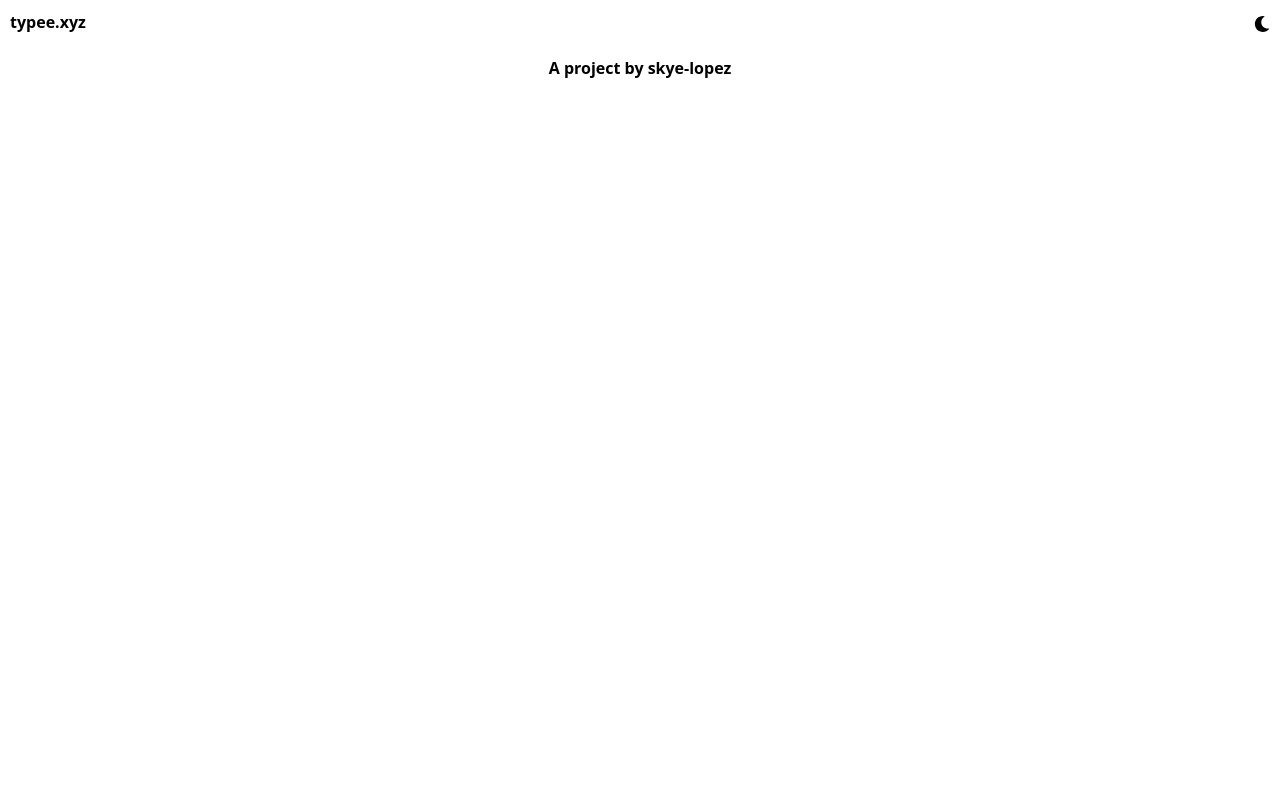
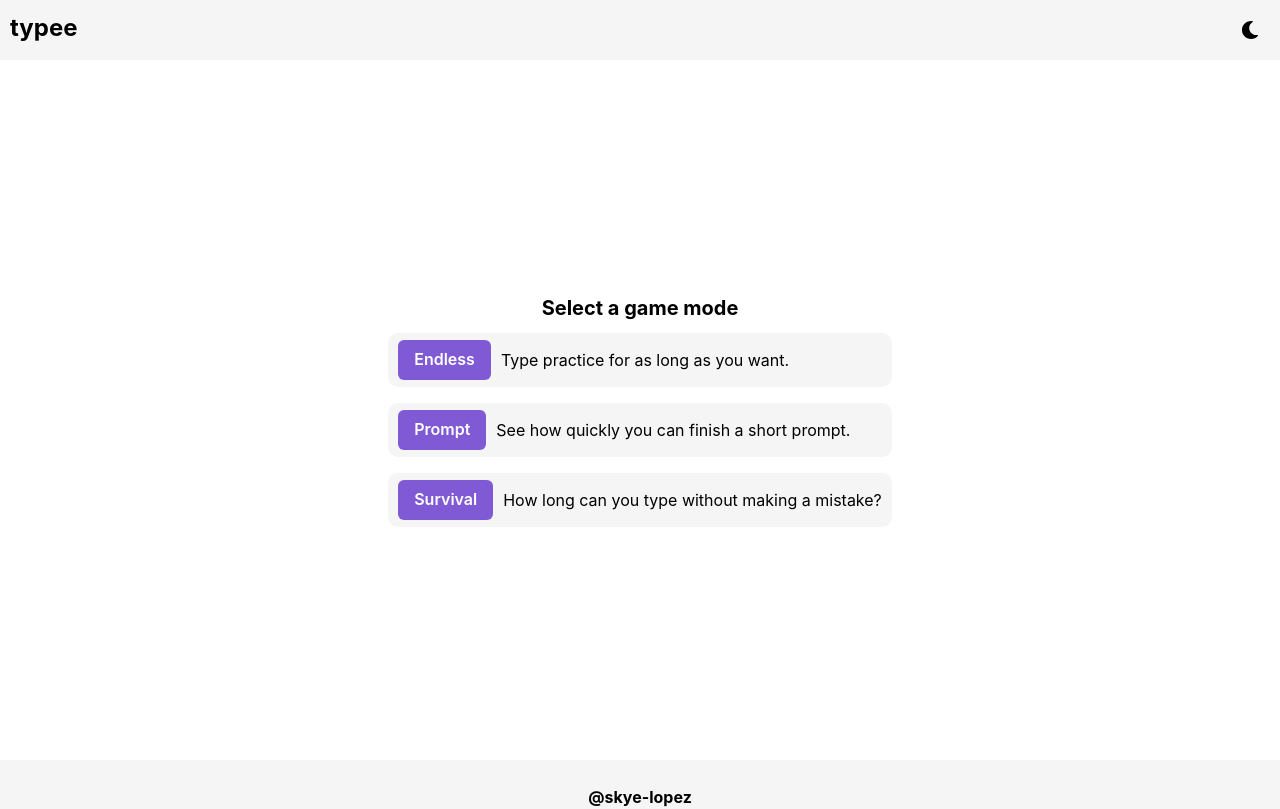
Before and after one commit to skye-lopez/typee, a React (Create React App) app: page / in a window 1280 px wide. Built offline with nearby package versions, Linux system fonts and the light colour scheme.

Commit message:
Have design worked out for game selection

```diff
--- a/src/App.tsx
+++ b/src/App.tsx
@@ -5,29 +5,31 @@ import {
   Spacer,
   Box,
   Text,
+  theme,
   useColorModeValue,
+  extendTheme,
 } from "@chakra-ui/react"
 import { ColorModeSwitcher } from "./ColorModeSwitcher"
 import Game from './components/Game';
 import { Logo } from "./Logo"
 
-const theme = {
+const t = extendTheme({
     styles: {
-        golbal: (props: any) => ({
+        global: (props: any) => ({
             'html, body': {
-                color: props.colorMode === 'dark' ? 'whitesmoke' : 'black',
-                background: props.colorMode === 'dark' ? 'whitesmoke' : 'black'
+                color: props.colorMode === 'dark' ? 'white' : 'black',
+                background: props.colorMode === 'dark' ? '#262626' : 'whitesmoke'
             }
         })
     }
-}
+});
 
 export const App = () => {
     return (
-  <ChakraProvider theme={theme}>
-    <Flex flexDirection='row' w="100%" h="100%" marginBottom="5">
+  <ChakraProvider theme={t}>
+    <Flex flexDirection='row' w="100%" h="100%" marginBottom="0">
         <Box padding="10px">
-            <Text fontSize="2xl" as="b">typee.xyz</Text>
+            <Text fontSize="2xl" as="b">typee</Text>
         </Box>
         <Spacer />
         <Box padding="10px">
@@ -35,9 +37,9 @@ export const App = () => {
         </Box>
     </Flex>
     <Game />
-    <Flex alignItems="center" justifyContent="center" marginTop="7">
+    <Flex alignItems="center" justifyContent="center">
         <Box>
-            <Text as="b">A project by skye-lopez</Text>
+            <Text as="b">@skye-lopez</Text>
         </Box>
     </Flex>
   </ChakraProvider>
--- a/src/components/Game.tsx
+++ b/src/components/Game.tsx
@@ -1,15 +1,42 @@
 import { useState, useEffect } from "react"
+import SelectionButton from './SelectionButton';
 import {
     Flex,
     Box,
     Text,
     Input,
     useColorModeValue,
+    Stack,
 } from "@chakra-ui/react"
 
 export default function Game() {
+    const gameBgColor = useColorModeValue("white", "black");
+    const [gameState, setGameState] = useState("select");
     return (
-        <Flex bg='red'>
+        <Flex
+            justifyContent="center"
+            alignItems="center"
+            minHeight="700px"
+            bg={gameBgColor}
+            marginBottom="25px"
+        >
+            <Flex flexDirection="column" alignItems="center">
+                    <Text as="b" fontSize="20px" marginBottom="10px">Select a game mode</Text>
+                <Stack direction='column' spacing={4}>
+                    <SelectionButton
+                        btnText={"Endless"}
+                        infoText={"Type practice for as long as you want."}
+                    />
+                    <SelectionButton
+                        btnText={"Prompt"}
+                        infoText={"See how quickly you can finish a short prompt."}
+                    />
+                    <SelectionButton
+                        btnText={"Survival"}
+                        infoText={"How long can you type without making a mistake?"}
+                    />
+                </Stack>
+            </Flex>
         </Flex>
     );
 }
--- /dev/null
+++ b/src/components/SelectionButton.tsx
@@ -0,0 +1,27 @@
+import {
+    Flex,
+    Button,
+    Text,
+    useColorModeValue,
+} from "@chakra-ui/react";
+
+interface SelectionButtonProps {
+    btnText: string
+    infoText: string
+}
+
+export default function SelectionButton({ btnText, infoText }: SelectionButtonProps) {
+    const bg = useColorModeValue("whitesmoke", "#262626");
+    return (
+        <Flex
+            alignItems="center"
+            bg={bg}
+            padding="7px 10px"
+            borderRadius="10px"
+            cursor="pointer"
+        >
+            <Button marginRight="10px" colorScheme="purple">{ btnText }</Button>
+            <Text>{ infoText }</Text>
+        </Flex>
+    );
+}
```
Also changed, not shown: 1 other file (tests, documents, lock files or other folders).
